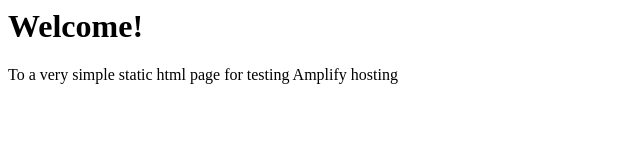
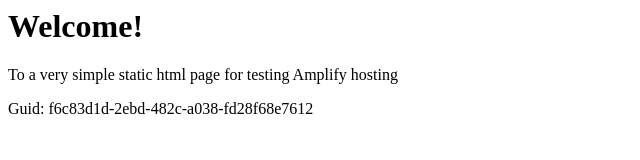
Before and after one commit to aws-aemilia-fra/Github-PR-Commit-Integration-Test-DoNotTouch-Gith-OKSLNVO2-v1-prod-eu-central-1, a website: page src/index.html in a window 1280 px wide. Shown: the whole page, without its empty margins (0-640 px from the left). Drawn offline with Linux system fonts and the light colour scheme.

Commit message:
commit from integ tests

```diff
--- a/src/index.html
+++ b/src/index.html
@@ -1,3 +1,5 @@
+
+
 <html lang="en">
 
 <head>
@@ -10,6 +12,6 @@
 <body>
     <h1>Welcome!</h1>
     <p>To a very simple static html page for testing Amplify hosting</p>
-</body>
+    <p>Guid: f6c83d1d-2ebd-482c-a038-fd28f68e7612</p></body>
 
 </html>
```
